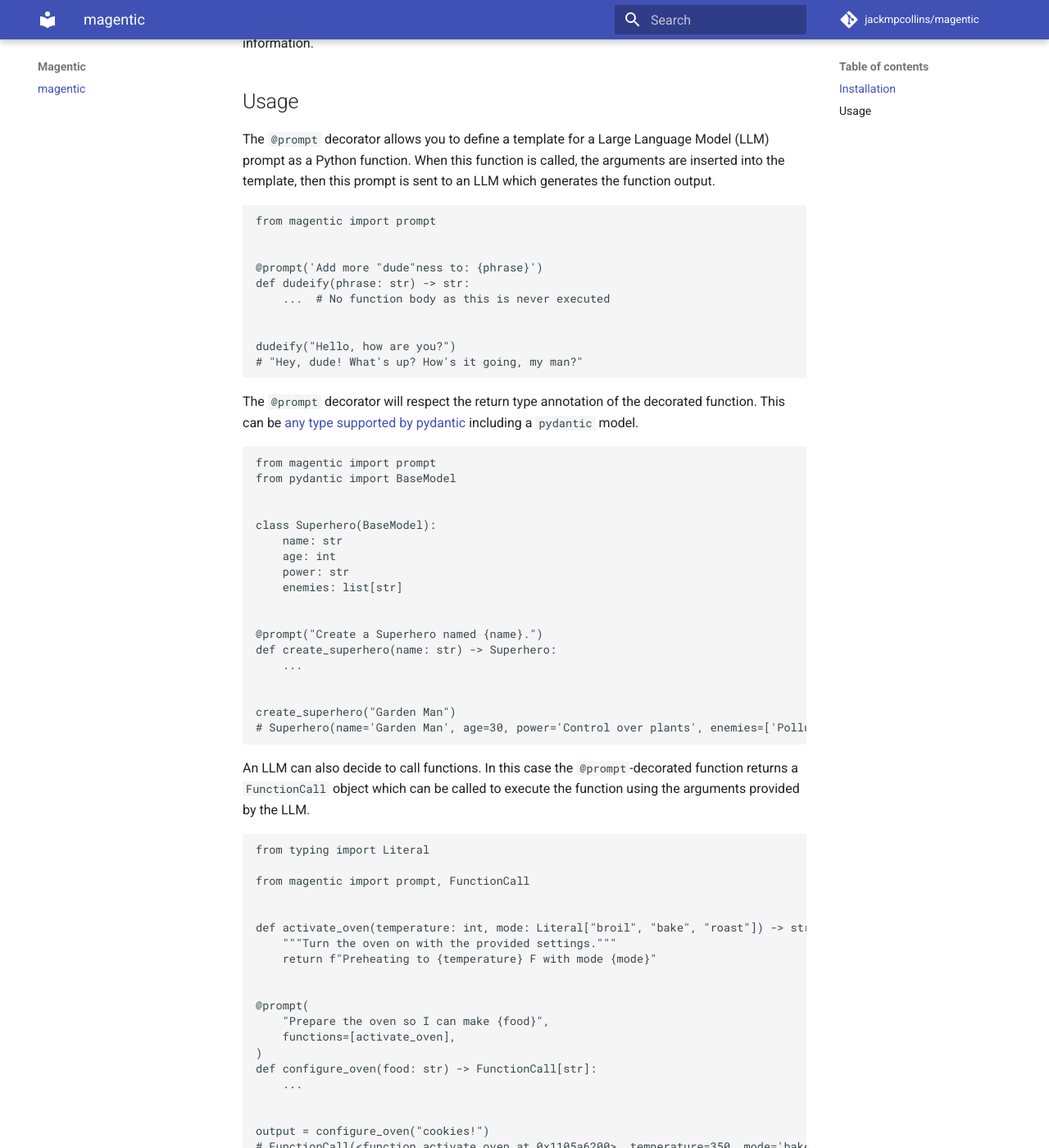
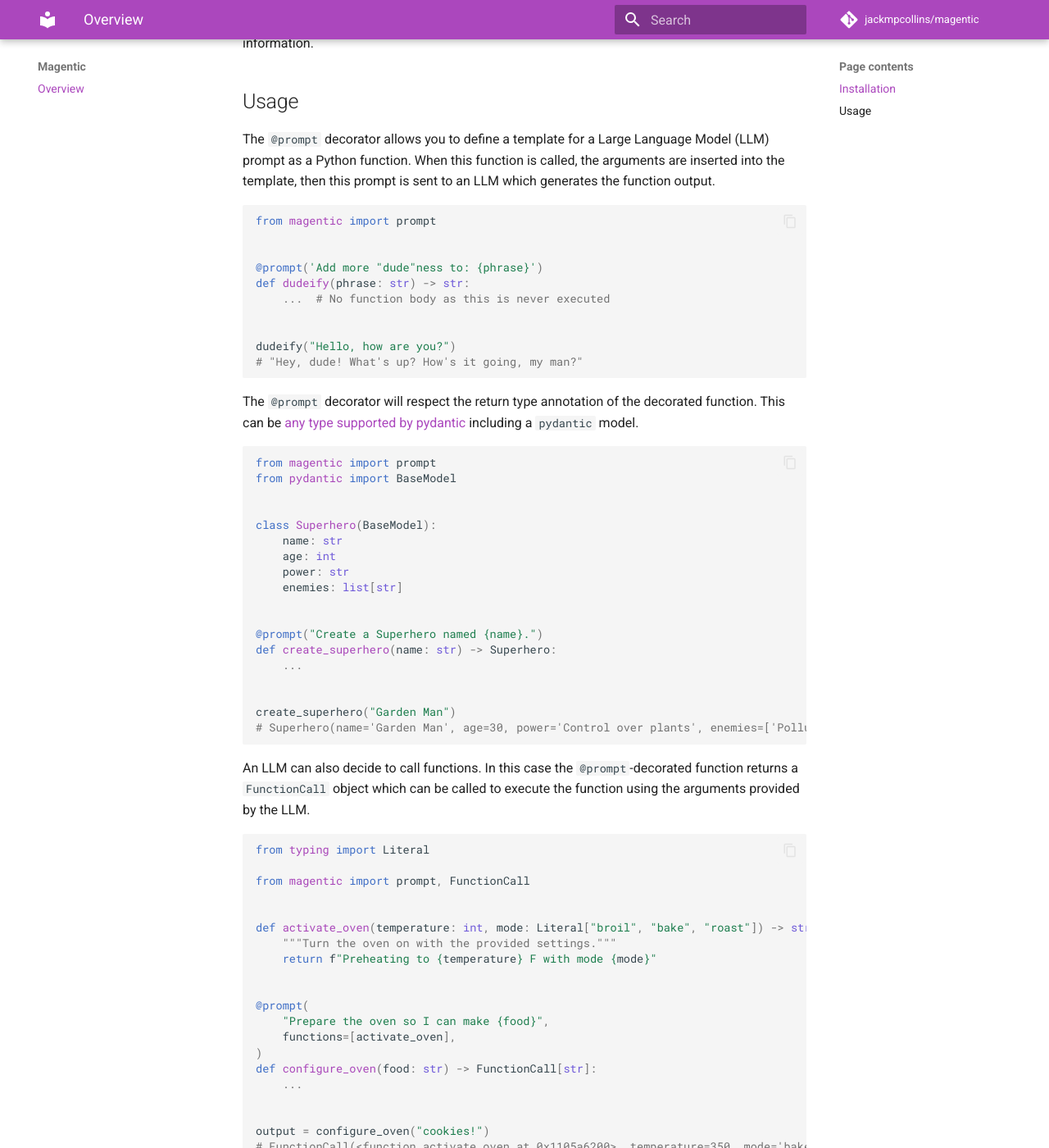
Before and after one commit to jackmpcollins/magentic, an MkDocs documentation site: the page built from docs/index.md, in a window 1280 px wide and 1400 px high, scrolled down 755 px. Shown: the whole window at 82% size. Built offline with MkDocs 1.6.1 and Material for MkDocs 9.7.7, drawn with Linux system fonts in a browser that asks for light colours; comment, search, counter and statistics services are not loaded; some of the changed text lies outside the part shown.

Commit message:
Automatic light/dark mode. Add features and extentions.

```diff
--- a/mkdocs.yml
+++ b/mkdocs.yml
@@ -5,6 +5,26 @@
 
 theme:
   name: material
+  palette:
+    - media: "(prefers-color-scheme)"
+    - media: "(prefers-color-scheme: light)"
+      scheme: default
+      primary: purple
+    - media: "(prefers-color-scheme: dark)"
+      scheme: slate
+      primary: purple
+      accent: yellow
+  features:
+    - content.action.edit
+    - content.code.copy
+    - content.code.select
+    - content.tooltips
+    - navigation.expand
+    - navigation.indexes
+    - navigation.instant
+    - navigation.instant.prefetch
+    - navigation.instant.progress
+    - search.suggest
 
 repo_name: jackmpcollins/magentic
 repo_url: https://github.com/jackmpcollins/magentic
@@ -15,3 +35,17 @@
   omitted_files: warn
   absolute_links: warn
   unrecognized_links: warn
+
+nav:
+  - Overview: index.md
+
+markdown_extensions:
+  - tables
+  - toc:
+      permalink: true
+      title: Page contents
+  - admonition
+  - pymdownx.details
+  - pymdownx.highlight:
+      pygments_lang_class: true
+  - pymdownx.extra
```
